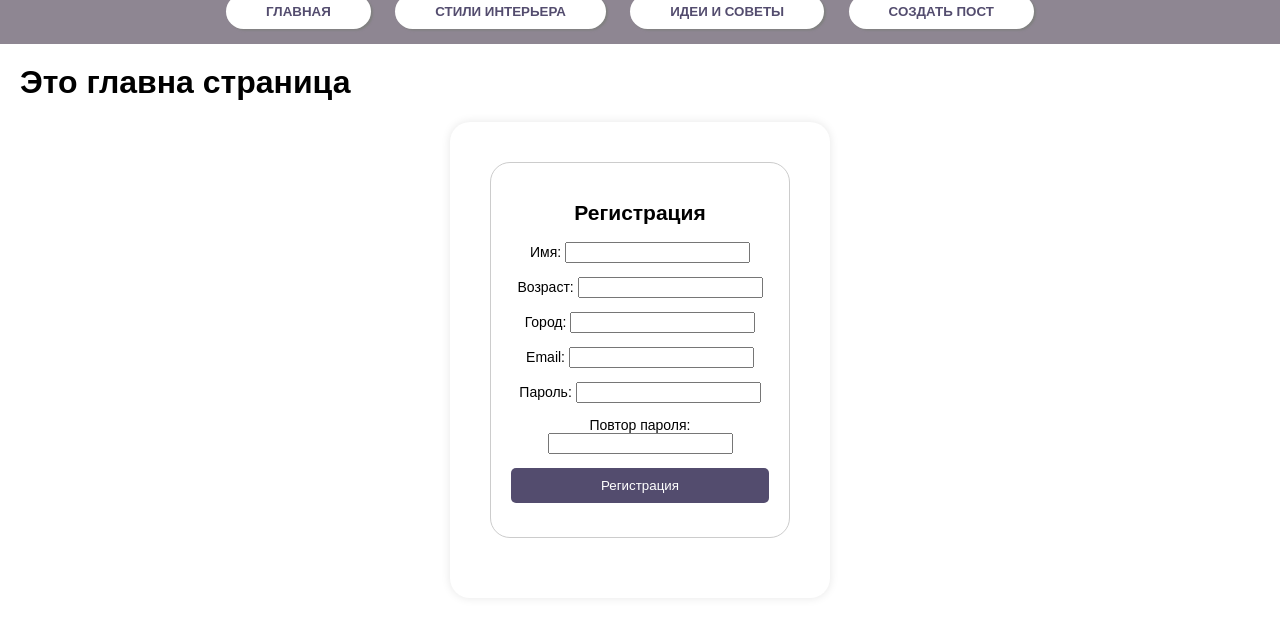
After one commit to ReeSkaaa/Project_Programming_2sem, a Flask app: page /register in a window 1280 px wide. The commit adds this page. Shown: the part 364-1002 px from the top of the page. Run offline with Flask 3, Linux system fonts and the light colour scheme.

Commit message:
add style for register form, update links for the bnts

```diff
--- a/app/templates/base.html
+++ b/app/templates/base.html
@@ -13,7 +13,7 @@
         <button class="menu-button">
             <a href="#"><img src="static/img/menu_but.png" alt="Menu"></a>
         </button>
-        <button type="button"><a href="{{ url_for('index') }}">Личный кабинет</a></button>
+        <button type="button"><a href="/register">Личный кабинет</a></button>
     </div>
 
     <div class="logo">
@@ -31,10 +31,10 @@
 
 
         <nav class="functions">
-            <button type="button"><a href="#">ГЛАВНАЯ</a></button>
+            <button type="button"><a href="/main">ГЛАВНАЯ</a></button>
             <button type="button"><a href="#">СТИЛИ ИНТЕРЬЕРА</a></button>
             <button type="button"><a href="#">ИДЕИ И СОВЕТЫ</a></button>
-            <button type="button"><a href="#">СОЗДАТЬ ПОСТ</a></button>
+            <button type="button"><a href="/create">СОЗДАТЬ ПОСТ</a></button>
         </nav>
     </header>
     <main class="content">
--- /dev/null
+++ b/app/templates/register.html
@@ -0,0 +1,19 @@
+{% extends 'index.html' %}
+{% block content %}
+{{ super() }}
+{% for cat, msg in get_flashed_messages(True) %}
+<div class="flash {{cat}}">{{msg}}</div>
+{% endfor %}
+<div class="form-container">
+    <form action="" method="post" class="form-control">
+        <h2>Регистрация</h2>
+        <p><label>Имя: </label> <input type="text" name="name" value=""  required/>
+        <p><label>Возраст: </label> <input type="text" name="old" value="" required/>
+        <p><label>Город: </label> <input type="text" name="city" value="" required/>
+        <p><label>Email: </label> <input type="text" name="email" value="" required/>
+        <p><label>Пароль: </label> <input type="password" name="psw" value="" required/>
+        <p><label>Повтор пароля: </label> <input type="password" name="psw2" value="" required></p>
+        <p><input type="submit" value="Регистрация" class="btn btn-success"/>
+    </form>
+</div>
+{% endblock %}
```
